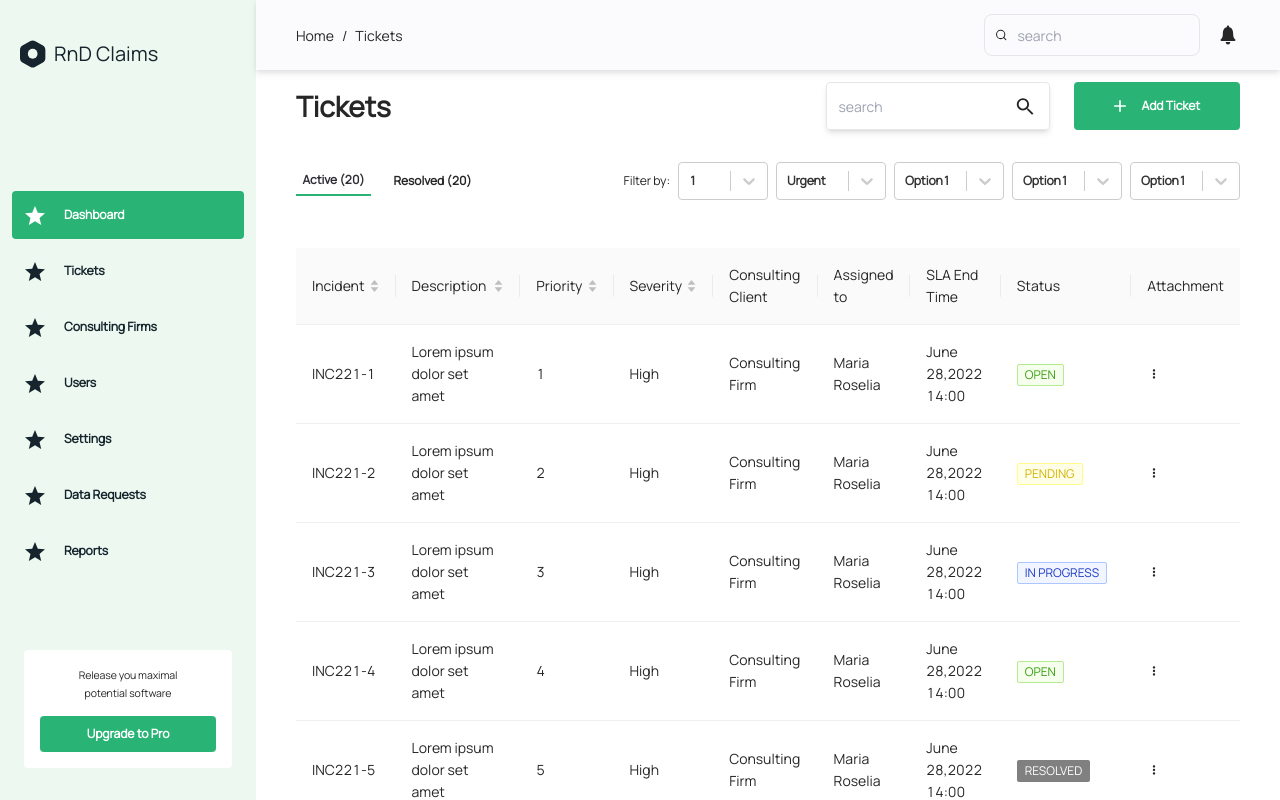
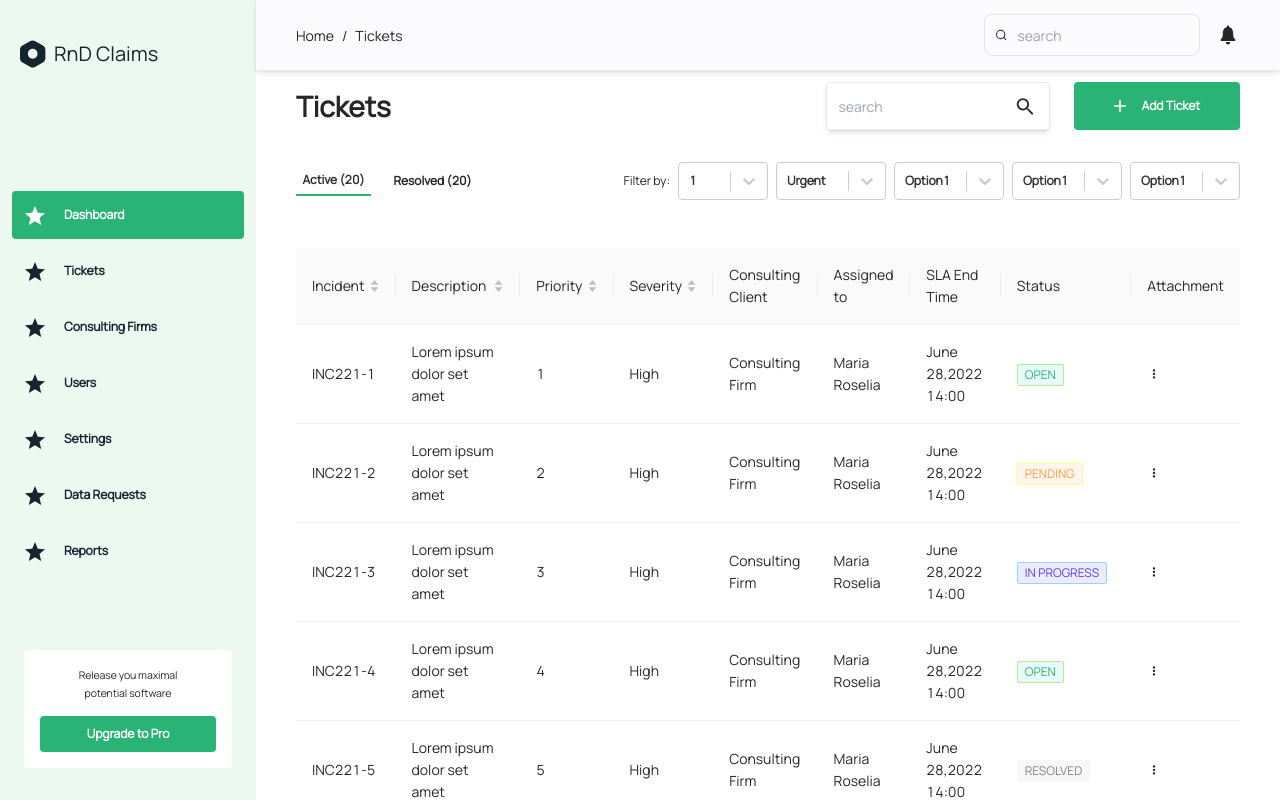
Before and after one commit to CatalystsReachOut/RnD-claims, a React (Vite) app: page /tickets in a window 1280 px wide. Built offline with nearby package versions, Linux system fonts and the light colour scheme.

Commit message:
added tickets.css for status tag styling

```diff
--- a/src/componenets/Tickets/Tickets.jsx
+++ b/src/componenets/Tickets/Tickets.jsx
@@ -8,6 +8,7 @@ import { Sorter } from '../../helpers/Sorter'
 import { Tag } from 'antd';
 import Drawer from '../Drawer/Drawer'
 import CustomSelect from '../CustomSelect/CustomSelect'
+import'./tickets.css'
 
 
 
@@ -68,12 +69,12 @@ const columns = [
     render: (_, { status }) => (
       <>
         {status.map(tag => {
-          let color = tag.length > 5 ? 'geekblue' : 'green';
+          let color = tag.length > 5 ? 'blue' : 'green';
           if (tag.toLowerCase() === 'pending') {
             color = 'yellow';
           }
           if (tag.toLowerCase() === 'resolved') {
-            color = 'gray';
+            color = 'grey';
           }
           return (
             <Tag color={color} key={tag}>
--- /dev/null
+++ b/src/componenets/Tickets/tickets.css
@@ -0,0 +1,16 @@
+.ant-tag-green{
+    color:var(--highlight-green-color);
+    background-color: rgba(32, 201, 172, 0.1);
+}
+.ant-tag-blue{
+  color:#5542F6;
+  background-color: rgba(85, 66, 246, 0.1);
+}
+.ant-tag-yellow{
+  color: #FFA043;
+  background-color: rgba(255, 160, 67, 0.1);
+}
+.ant-tag-has-color{
+    color : var(--highlight-grey-color);
+    background:rgba(182, 180, 186, 0.1) !important;
+}
```
